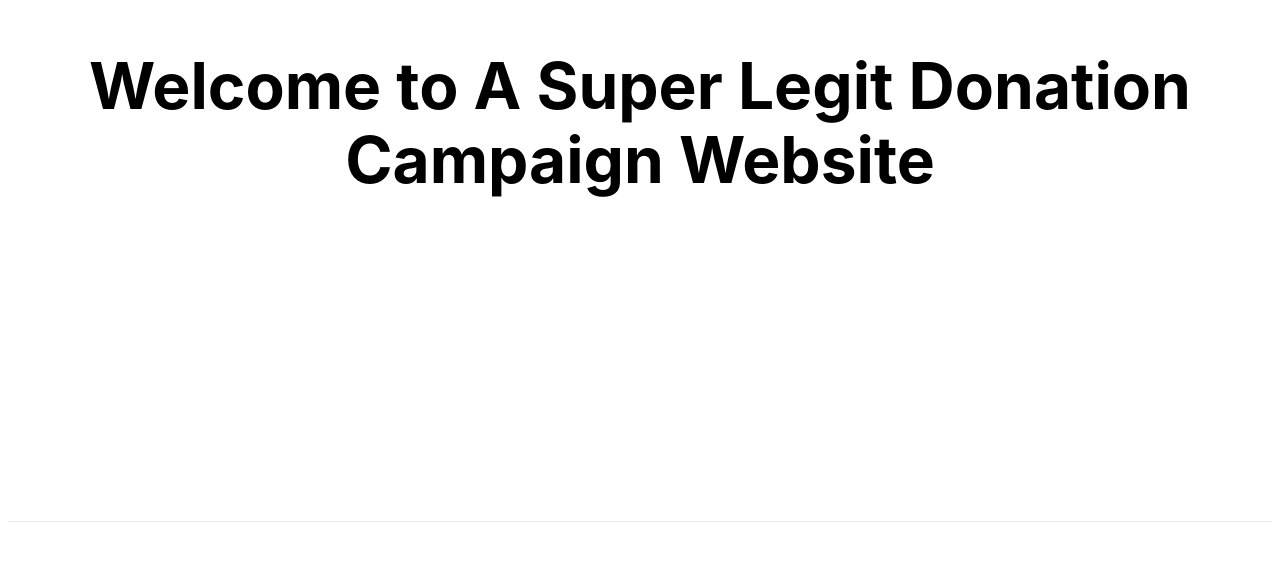
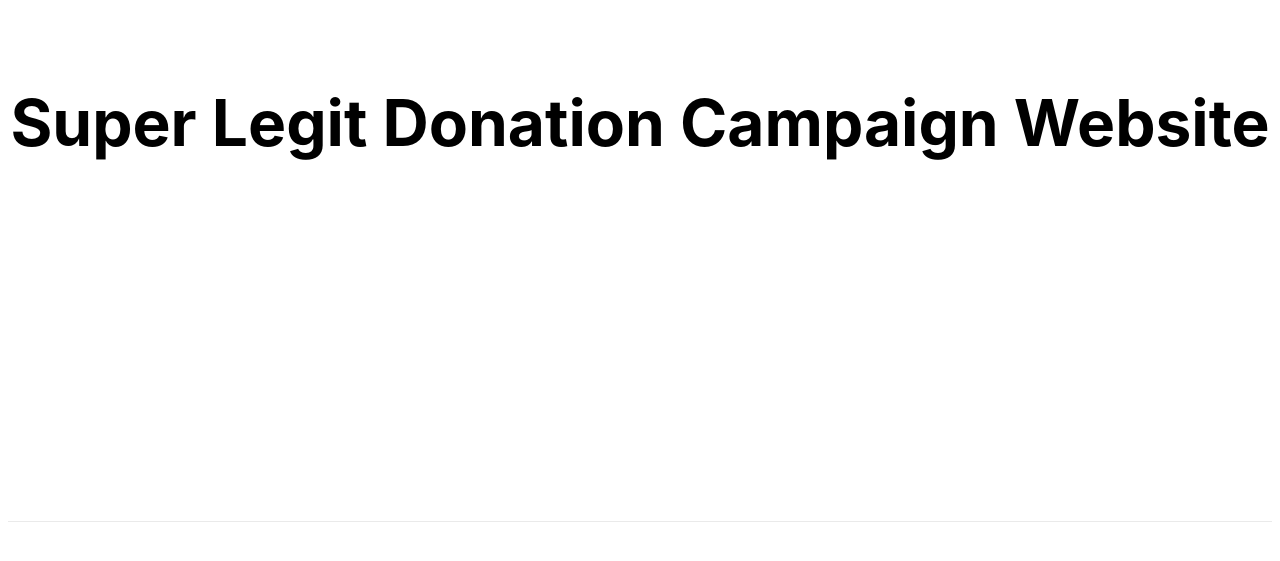
Before and after one commit to JiaqiGao/JiaqiGao.github.io, a Next.js app: page / in a window 1280 px wide. Shown: the part 179-740 px from the top of the page. Built offline with nearby package versions, Linux system fonts and the light colour scheme.

Commit message:
edit travis

```diff
--- a/pages/index.js
+++ b/pages/index.js
@@ -11,7 +11,7 @@ export default function Home() {
 
       <main className={styles.main}>
         <h1 className={styles.title}>
-          Welcome to A Super Legit Donation Campaign Website
+          Super Legit Donation Campaign Website
         </h1>
 
         <p className={styles.description}>
```
Also changed, not shown: .travis.yml.
